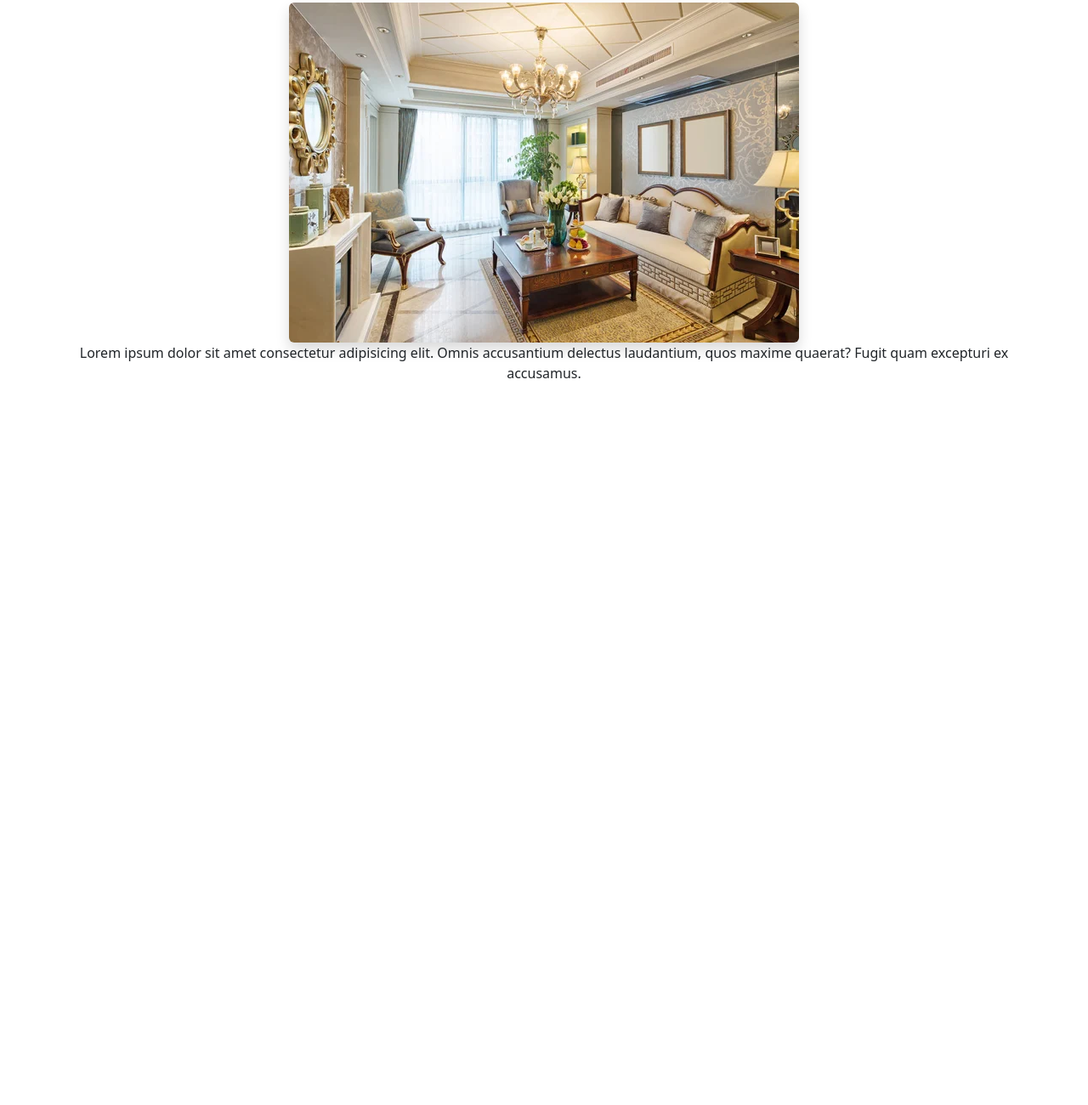
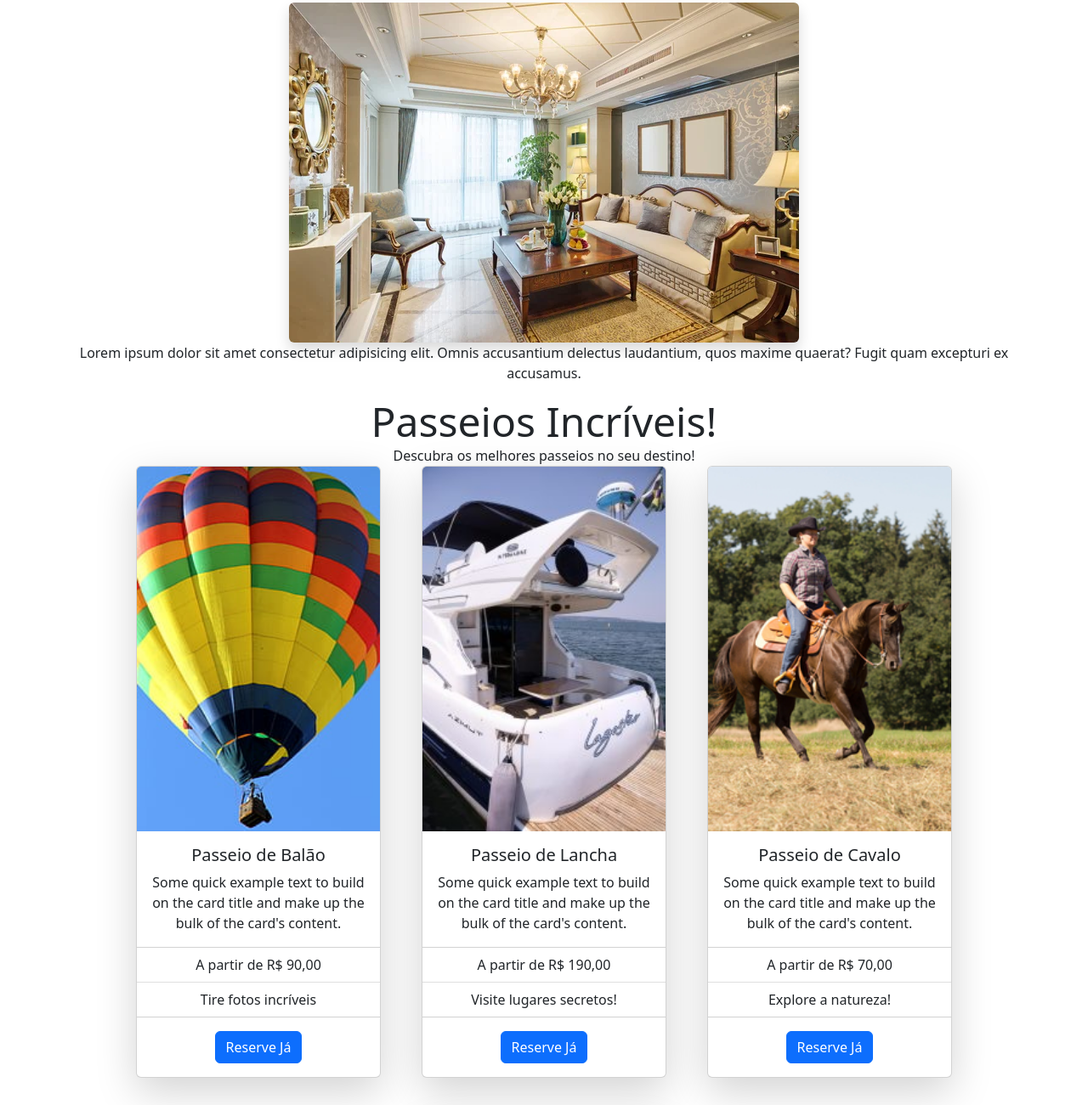
Before and after one commit to bootcampfullstack/bootcamp-devjr-modulo4-projeto-travel-agency, a plain HTML site: page index.html in a window 1280 px wide. Shown: the part 1139-2439 px from the top of the page at 85% size. Before the commit the page ends 1606 px from the top, so only its background shows below. Drawn offline with nearby package versions, Linux system fonts and the light colour scheme.

Commit message:
closes #9 - cards passeios

```diff
--- a/index.html
+++ b/index.html
@@ -217,7 +217,7 @@
           <div class="display-5">
             Acomodações
           </div>
-            Do luxo ao econômico!
+          Do luxo ao econômico!
         </div>
       </div>
       <div class="col">
@@ -242,12 +242,14 @@
               O máximo do luxo
             </div>
             <p>
-              Lorem ipsum dolor sit amet consectetur adipisicing elit. Omnis accusantium delectus laudantium, quos maxime
+              Lorem ipsum dolor sit amet consectetur adipisicing elit. Omnis accusantium delectus laudantium, quos
+              maxime
               quaerat? Fugit quam excepturi ex accusamus.
             </p>
             <img src="images/room1.jpg" alt="luxo" class="shadow rounded img-fluid" />
             <p>
-              Lorem ipsum dolor sit amet consectetur adipisicing elit. Omnis accusantium delectus laudantium, quos maxime
+              Lorem ipsum dolor sit amet consectetur adipisicing elit. Omnis accusantium delectus laudantium, quos
+              maxime
               quaerat? Fugit quam excepturi ex accusamus.
             </p>
           </div>
@@ -270,18 +272,97 @@
               Somente o essencial
             </div>
             <p>
-              Lorem ipsum dolor sit amet consectetur adipisicing elit. Praesentium illum harum ducimus placeat rerum omnis
+              Lorem ipsum dolor sit amet consectetur adipisicing elit. Praesentium illum harum ducimus placeat rerum
+              omnis
               corrupti consequatur molestias dolores iusto.
             </p>
-            <img src="images/room3.jpg" alt="economico" class="shadow rounded img-fluid"  />
+            <img src="images/room3.jpg" alt="economico" class="shadow rounded img-fluid" />
             <p>
-              Lorem ipsum dolor sit amet consectetur adipisicing elit. Praesentium illum harum ducimus placeat rerum omnis
+              Lorem ipsum dolor sit amet consectetur adipisicing elit. Praesentium illum harum ducimus placeat rerum
+              omnis
               corrupti consequatur molestias dolores iusto.
             </p>
           </div>
         </div>
       </div>
     </div>
+
+    <!-- Title and SubTitle Passeios -->
+    <div class="row">
+      <div class="col">
+        <div class="display-5">
+          Passeios Incríveis!
+        </div>
+        Descubra os melhores passeios no seu destino!
+      </div>
+    </div>
+    <div class="row justify-content-center gap-5">
+      <div class="card p-0 shadow-lg" style="width: 18rem;">
+        <img src="/images/balao.jpg" class="card-img-top" alt="...">
+        <div class="card-body">
+          <h5 class="card-title">Passeio de Balão</h5>
+          <p class="card-text">Some quick example text to build on the card title and make up the bulk of the card's
+            content.</p>
+        </div>
+        <ul class="list-group list-group-flush">
+          <li class="list-group-item">A partir de R$ 90,00</li>
+          <li class="list-group-item">Tire fotos incríveis</li>
+        </ul>
+        <div class="card-body">
+          <button class="btn btn-primary">Reserve Já</button>
+        </div>
+      </div>
+
+      <div class="card p-0 shadow-lg" style="width: 18rem;">
+        <img src="/images/lancha.jpg" class="card-img-top" alt="...">
+        <div class="card-body">
+          <h5 class="card-title">Passeio de Lancha</h5>
+          <p class="card-text">Some quick example text to build on the card title and make up the bulk of the card's
+            content.</p>
+        </div>
+        <ul class="list-group list-group-flush">
+          <li class="list-group-item">A partir de R$ 190,00</li>
+          <li class="list-group-item">Visite lugares secretos!</li>
+        </ul>
+        <div class="card-body">
+          <button class="btn btn-primary">Reserve Já</button>
+        </div>
+      </div>
+
+      <div class="card p-0 shadow-lg" style="width: 18rem;">
+        <img src="/images/cavalo.jpg" class="card-img-top" alt="...">
+        <div class="card-body">
+          <h5 class="card-title">Passeio de Cavalo</h5>
+          <p class="card-text">Some quick example text to build on the card title and make up the bulk of the card's
+            content.</p>
+        </div>
+        <ul class="list-group list-group-flush">
+          <li class="list-group-item">A partir de R$ 70,00</li>
+          <li class="list-group-item">Explore a natureza!</li>
+        </ul>
+        <div class="card-body">
+          <button class="btn btn-primary">Reserve Já</button>
+        </div>
+      </div>
+
+      <div class="card p-0 shadow-lg" style="width: 18rem;">
+        <img src="/images/bicicleta.jpg" class="card-img-top" alt="...">
+        <div class="card-body">
+          <h5 class="card-title">Passeio de Bicicleta</h5>
+          <p class="card-text">Some quick example text to build on the card title and make up the bulk of the card's
+            content.</p>
+        </div>
+        <ul class="list-group list-group-flush">
+          <li class="list-group-item">A partir de R$ 40,00</li>
+          <li class="list-group-item">Trilhas para todos os gostos!</li>
+        </ul>
+        <div class="card-body">
+            <button class="btn btn-primary">Reserve Já</button>
+        </div>
+      </div>
+
+    </div>
+
 
   </div>
 
```
Also changed, not shown: images/balao.jpg (added), images/bicicleta.jpg (added), images/cavalo.jpg (added), images/lancha.jpg (added).
